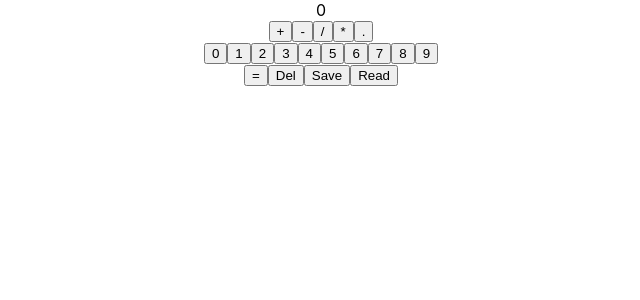
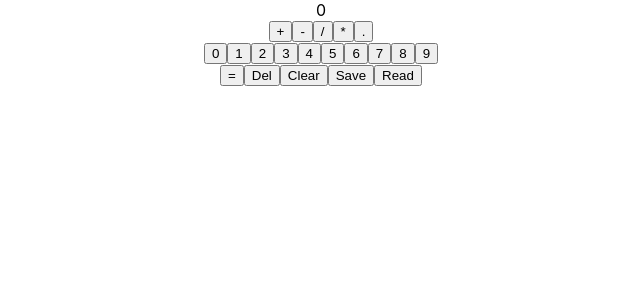
Before and after one commit to SticketInya/calc-frontend, a React (Create React App) app: page / in a window 1280 px wide. Shown: the top 300 px of the page, without its empty margins (319-959 px from the left). Built offline with nearby package versions, Linux system fonts and the light colour scheme.

Commit message:
feat(Calculator.tsx): add clear button and clear function

```diff
--- a/src/components/Calculator/Calculator.tsx
+++ b/src/components/Calculator/Calculator.tsx
@@ -40,6 +40,10 @@ export default function Calculator() {
             return;
         }
         setNumbers(numbers.slice(0, -1));
+    };
+
+    const clearNumbers = () => {
+        setNumbers('');
     };
 
     const saveCurrentNumber = async () => {
@@ -93,6 +97,7 @@ export default function Calculator() {
             <div className='FunctionalBtns'>
                 <button onClick={evalNumbers}>=</button>
                 <button onClick={deleteLastDigit}>Del</button>
+                <button onClick={clearNumbers}>Clear</button>
                 <button onClick={saveCurrentNumber}>Save</button>
                 <button onClick={readSavedNumber}>Read</button>
             </div>
```
